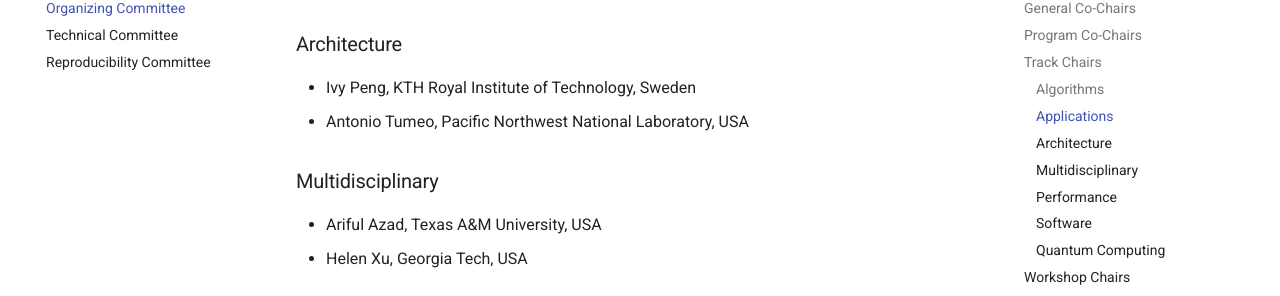
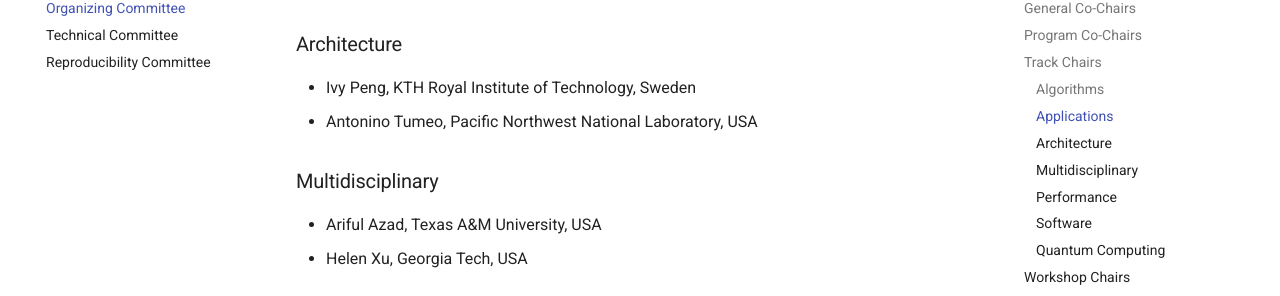
Before and after one commit to icpp2026/icpp2026.github.io, an MkDocs documentation site: the page built from docs/organizing-committee.md, in a window 1280 px wide and 900 px high, scrolled down 922 px. Shown: the part 148-444 px from the top of the window. Built offline with MkDocs 1.6.1 and Material for MkDocs 9.7.7, drawn with Linux system fonts in a browser that asks for light colours; comment, search, counter and statistics services are not loaded.

Commit message:
fix: correct committee member name Antonio to Antonino Tumeo
Co-Authored-By: Claude Opus 4.8 (1M context) <noreply@anthropic.com>
Claude-Session: https://claude.ai/code/session_01EhcJjXDwNVatU2fwUoAp44

```diff
--- a/docs/organizing-committee.md
+++ b/docs/organizing-committee.md
@@ -24,7 +24,7 @@
 
 ### Architecture
 - Ivy Peng, KTH Royal Institute of Technology, Sweden
-- Antonio Tumeo, Pacific Northwest National Laboratory, USA
+- Antonino Tumeo, Pacific Northwest National Laboratory, USA
 
 ### Multidisciplinary
 - Ariful Azad, Texas A&M University, USA
```
